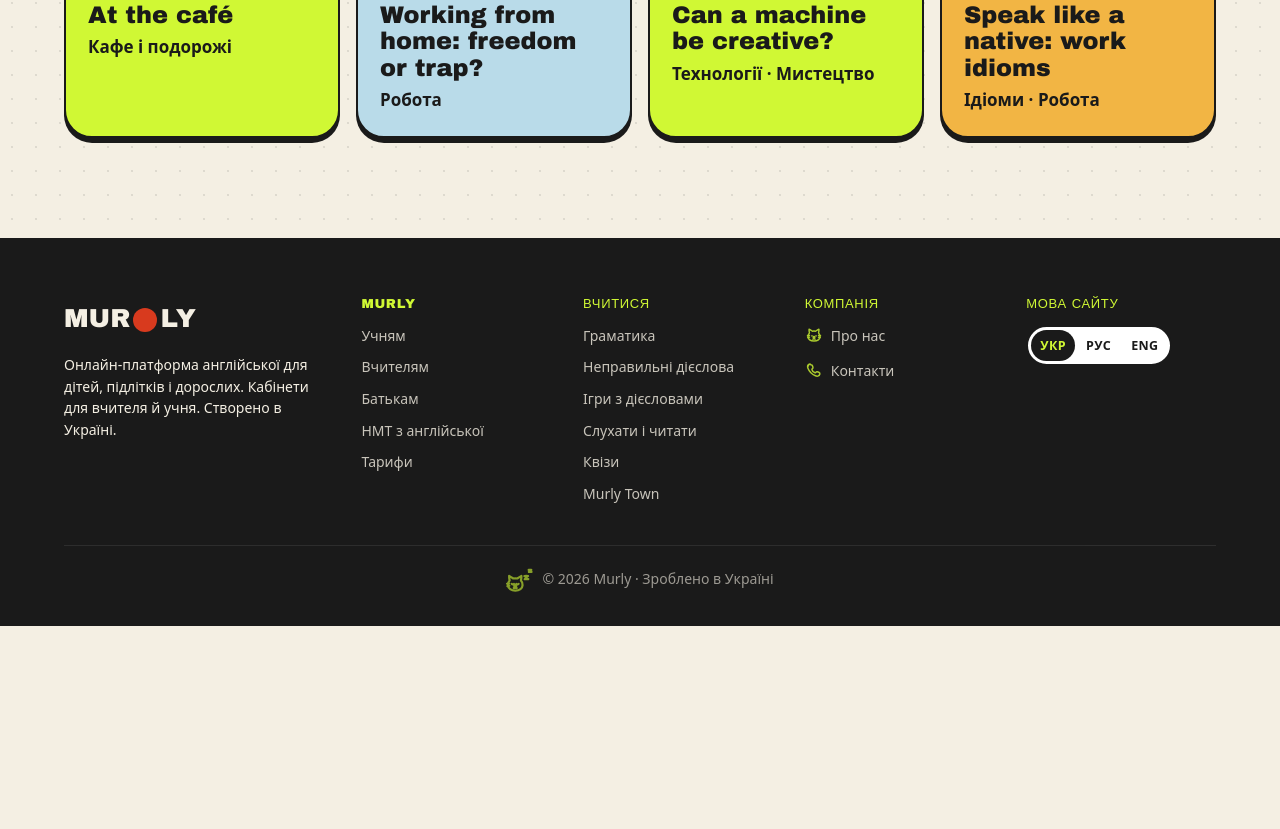
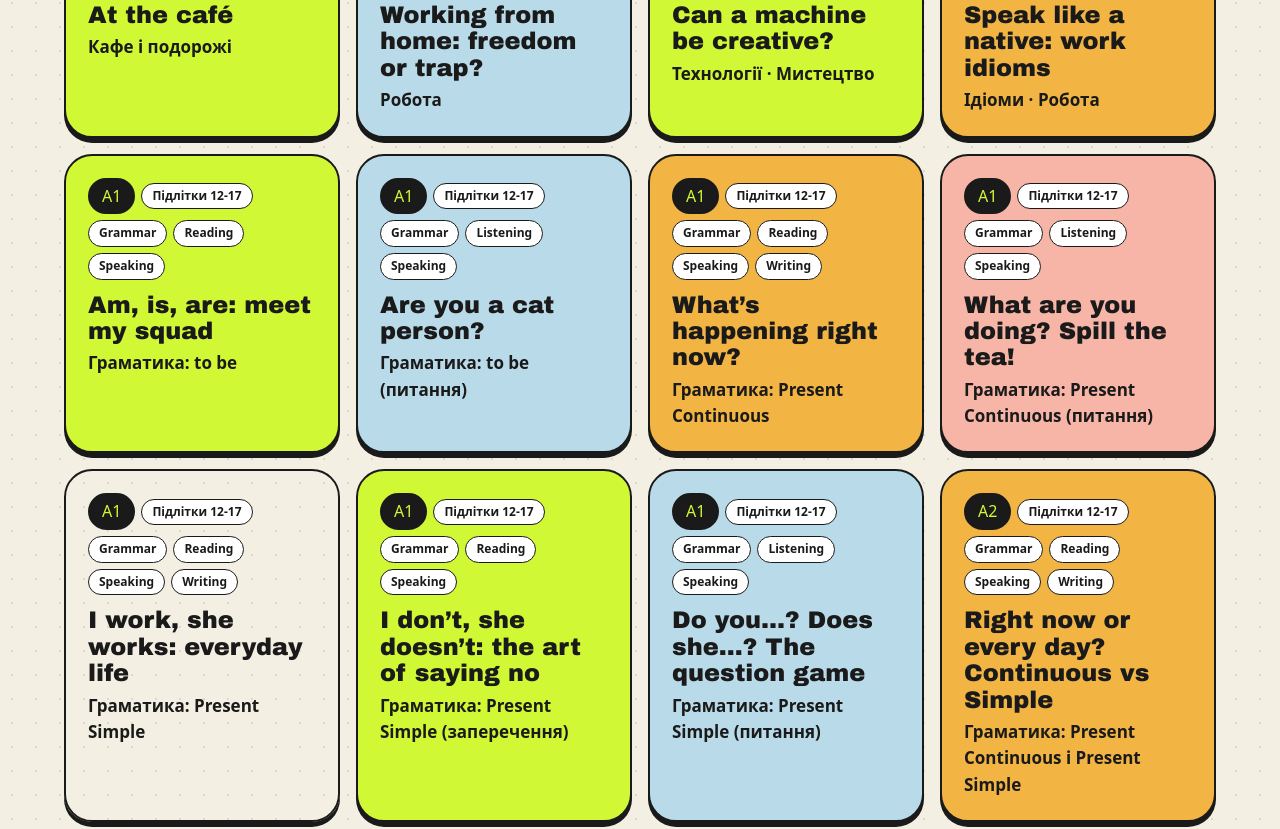
Before and after one commit to mariyavalyanskaya95-create/murly-saas, a Next.js app: page /lessons in a window 1280 px wide. Shown: the part 2285-3114 px from the top of the page. Before the commit the page ends 2911 px from the top, so only its background shows below. Built offline with nearby package versions, Linux system fonts and the light colour scheme; no server answers; a web font is replaced by a local one.

Commit message:
Lessons list: grammar lessons

```diff
--- a/app/(marketing)/lessons/page.tsx
+++ b/app/(marketing)/lessons/page.tsx
@@ -8,12 +8,14 @@ import { BATCH_1 } from '@/lib/lessons/batch-1';
 import { BATCH_2 } from '@/lib/lessons/batch-2';
 import { BATCH_3 } from '@/lib/lessons/batch-3';
 import { BATCH_4 } from '@/lib/lessons/batch-4';
+import { BATCH_5 } from '@/lib/lessons/batch-5';
+import { BATCH_6 } from '@/lib/lessons/batch-6';
 import { localizeLesson } from '@/lib/content/lessons';
 import { tr } from '@/lib/i18n-server';
 import Kit from '@/components/Kit';
 
 // Готові уроки на 60 хвилин (без розділу «Практика»)
-const LESSONS = [...BATCH_1, ...BATCH_2, ...BATCH_3, ...BATCH_4];
+const LESSONS = [...BATCH_1, ...BATCH_2, ...BATCH_3, ...BATCH_4, ...BATCH_5, ...BATCH_6];
 
 export function generateMetadata(): Metadata {
   const t = tr();
```
